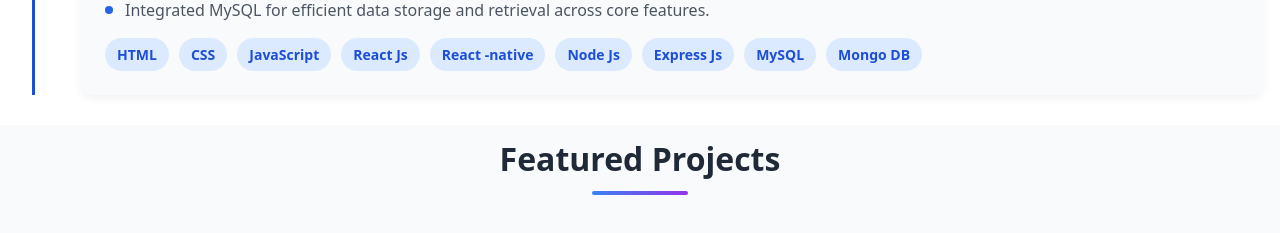
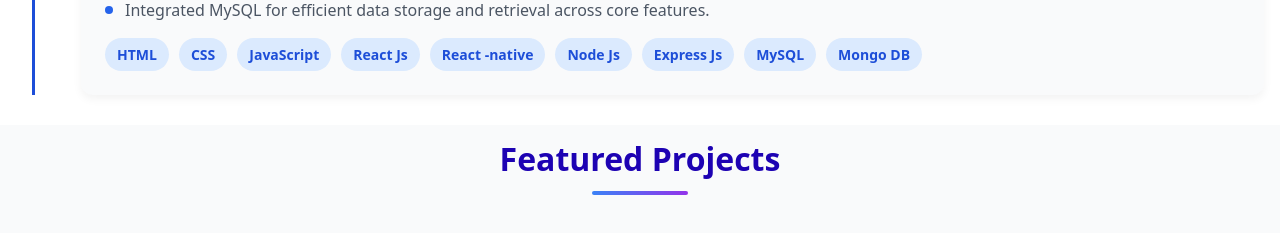
Before and after one commit to Mudavath1234/Personal_Portfolio, a React (Vite) app: page / in a window 1280 px wide. Shown: the part 4560-4793 px from the top of the page. Built offline with nearby package versions, Linux system fonts and the light colour scheme.

Commit message:
Update Projects.tsx

```diff
--- a/src/components/Projects.tsx
+++ b/src/components/Projects.tsx
@@ -52,7 +52,7 @@ const Projects = () => {
     <section id="projects" className="projects-section">
       <div className="container">
         <div className="section-header">
-          <h2>Featured Projects</h2>
+          <h2 style={{ color: 'rgb(29, 2, 179)' }}>Featured Projects</h2>
           <div className="underline"></div>
         </div>
 
```
